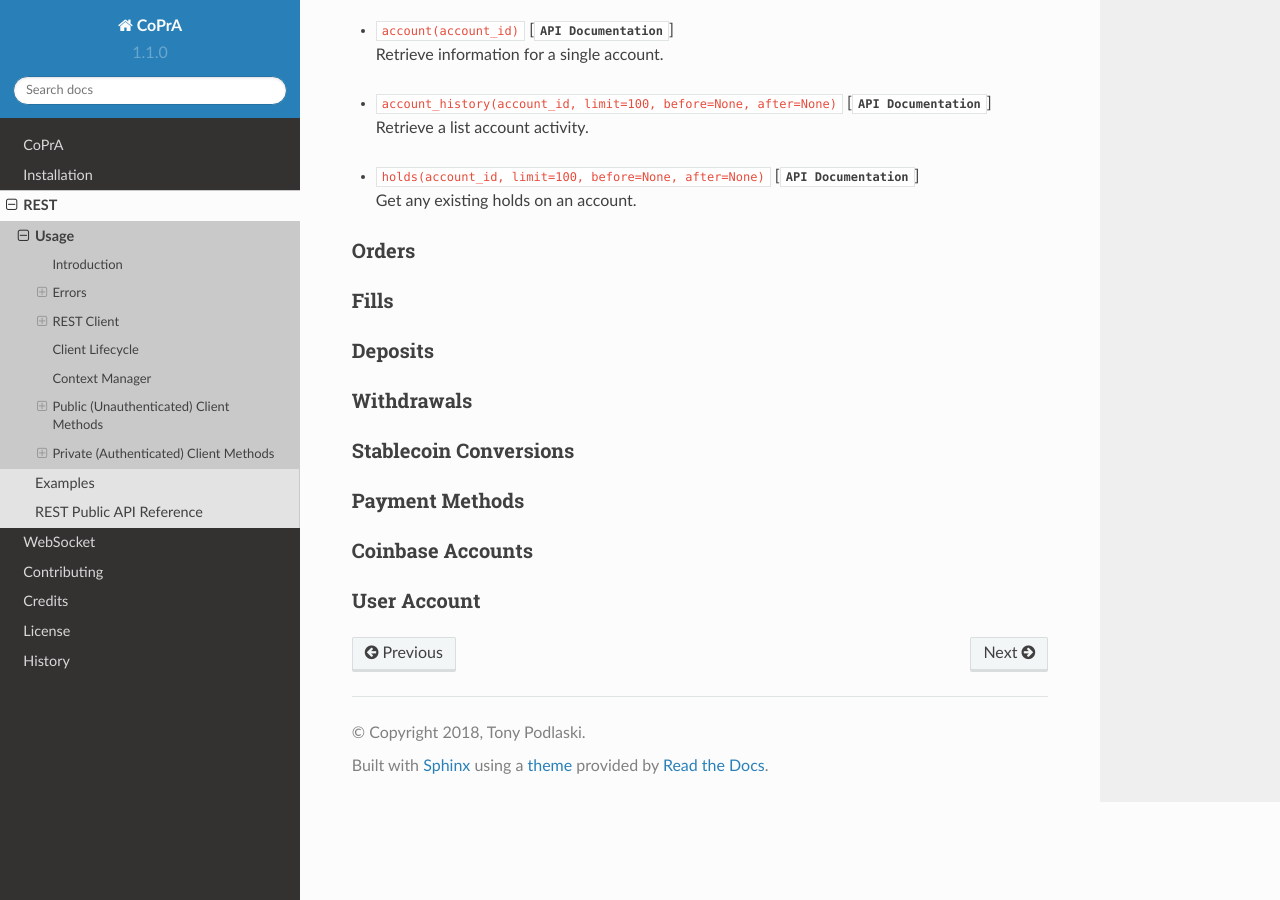
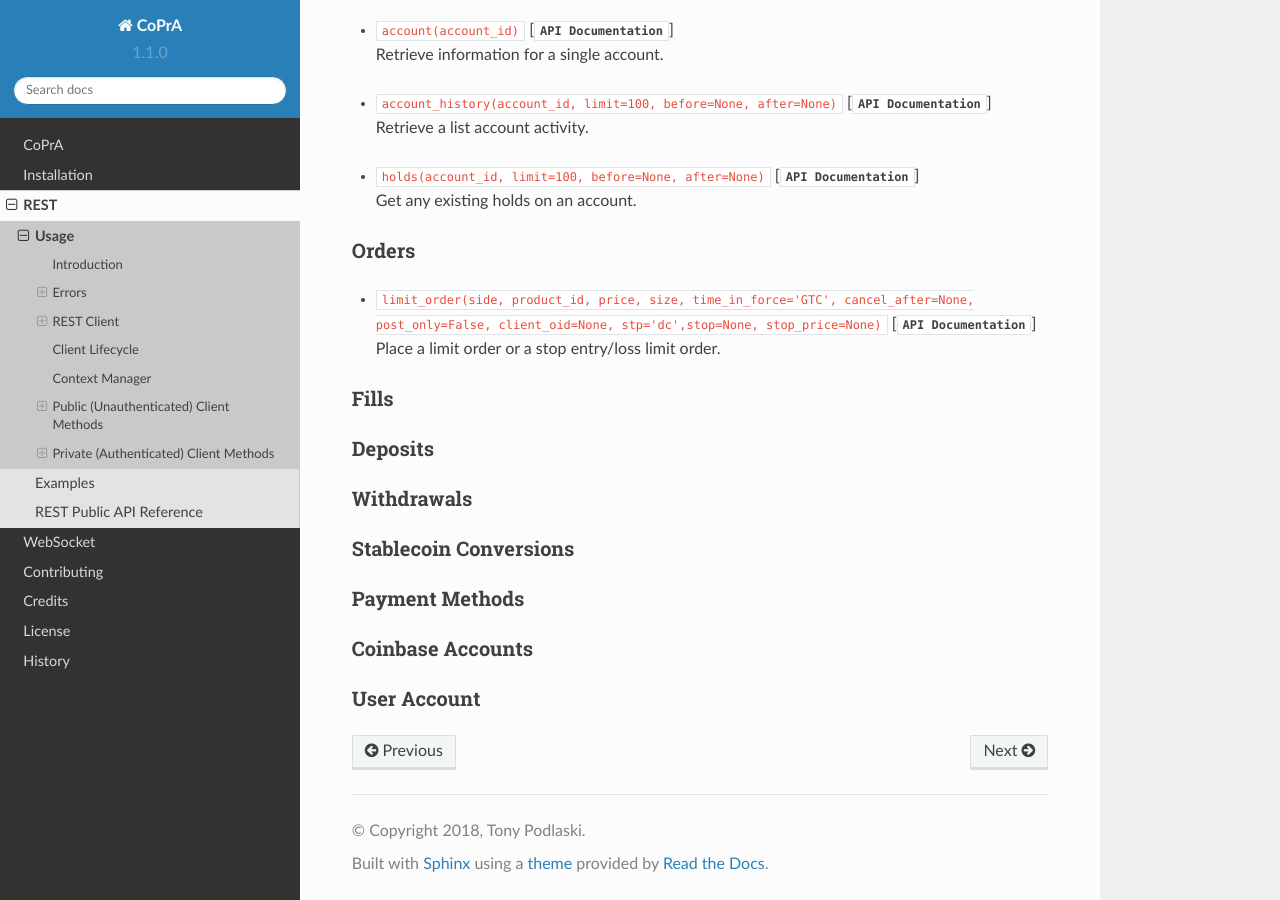
Before and after one commit to tpodlaski/copra, a Sphinx documentation site: the page built from docs/rest/usage.rst, in a window 1280 px wide and 900 px high, scrolled down 5182 px. Built offline with Sphinx 7.4.7 and the Read the Docs theme 2.0.0, drawn with Linux system fonts in a browser that asks for light colours.

Commit message:
Update usage.rst

```diff
--- a/docs/rest/usage.rst
+++ b/docs/rest/usage.rst
@@ -203,6 +203,10 @@
 Orders
 ++++++
 
+*
+    | ``limit_order(side, product_id, price, size, time_in_force='GTC', cancel_after=None, post_only=False, client_oid=None, stp='dc',stop=None, stop_price=None)`` [:meth:`API Documentation <copra.rest.Client.limit_order>`]
+    | Place a limit order or a stop entry/loss limit order.
+
 Fills
 +++++
 
```
